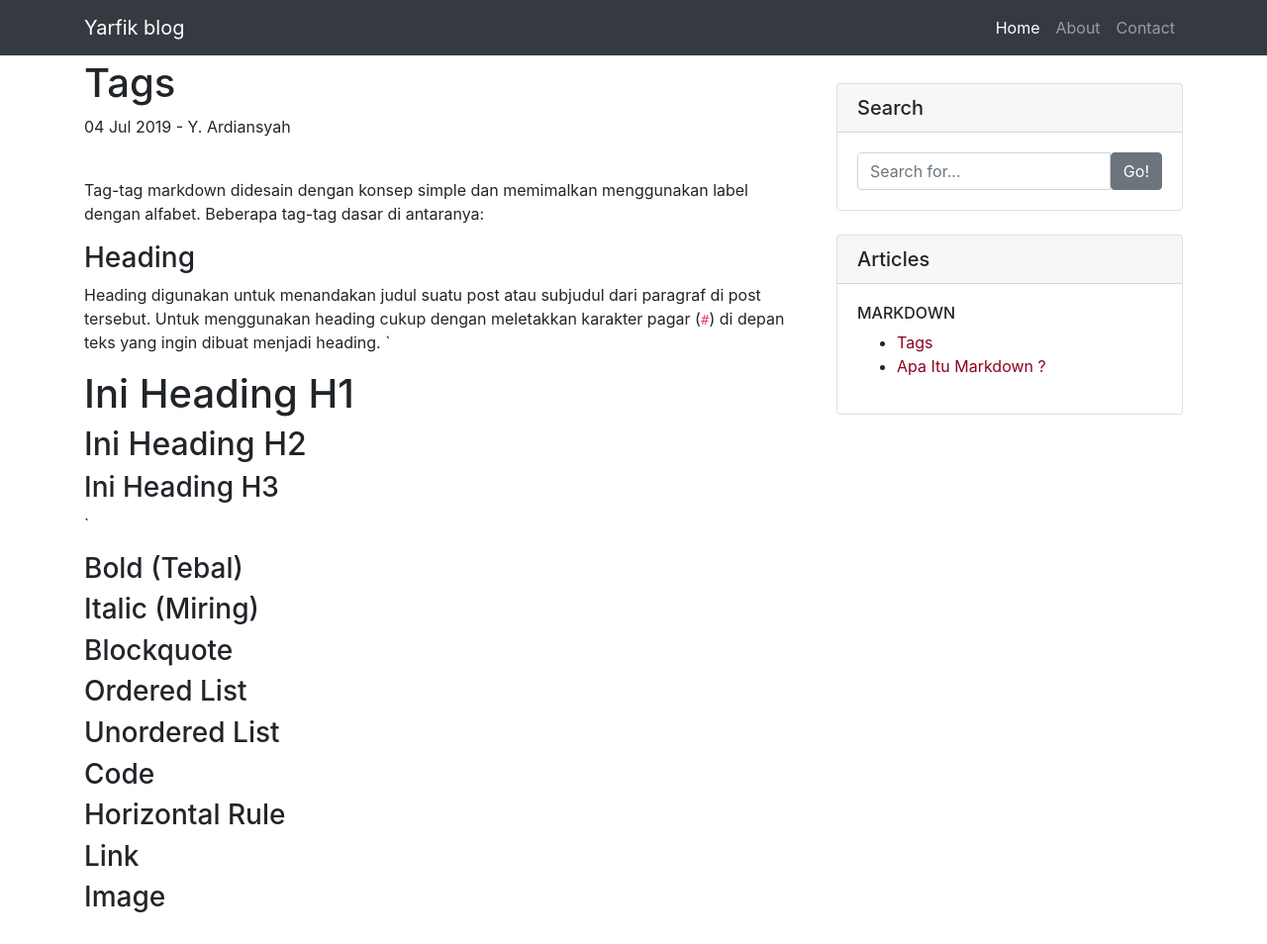
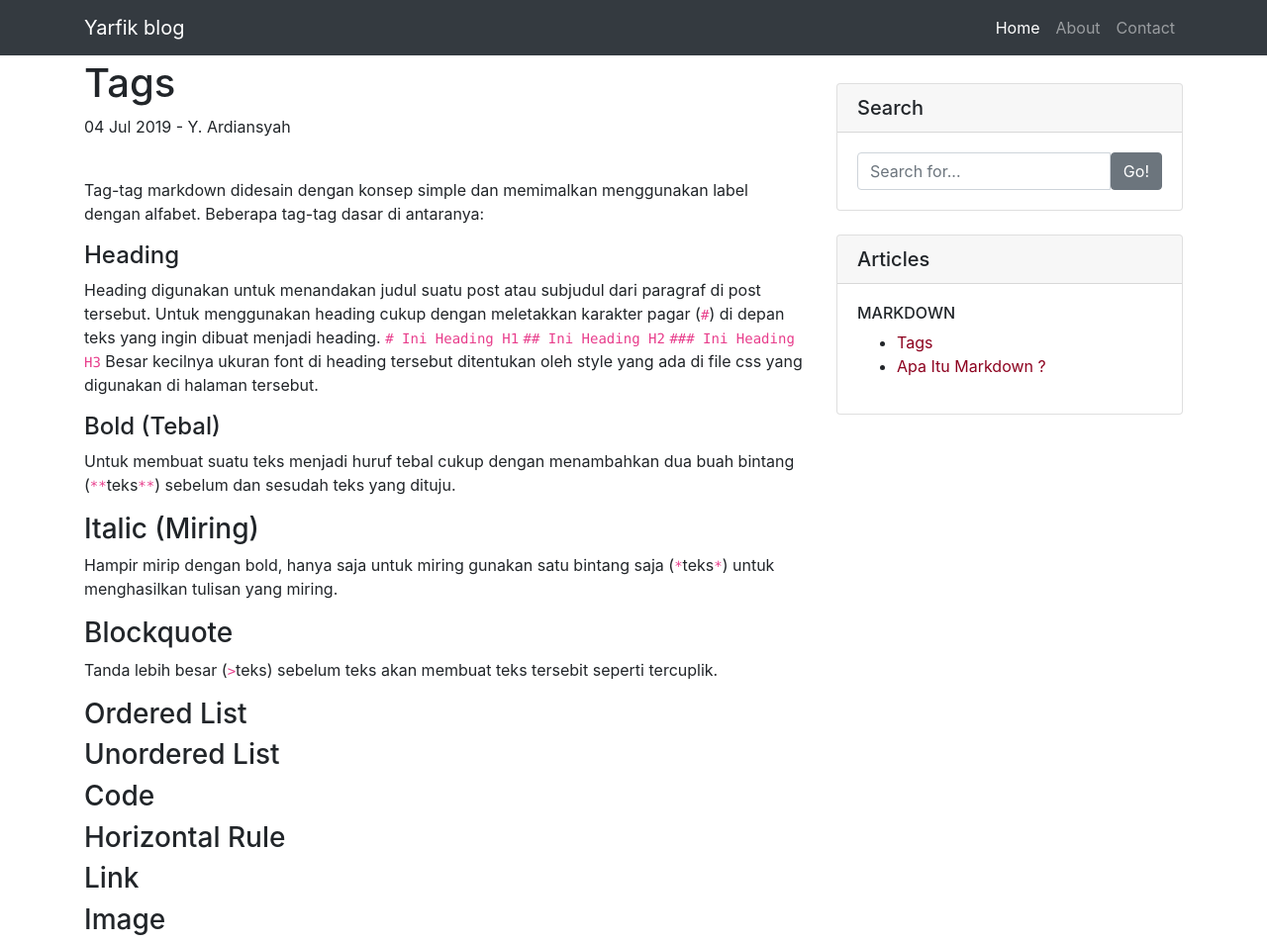
Before and after one commit to yarfik/yarfik.github.io, a Jekyll site: the page built from _posts/markdown/2019-07-04-Tags.md, in a window 1280 px wide and 954 px high. Shown: the whole window at 99% size. Built offline with Jekyll 4.4.1, drawn with Linux system fonts in a browser that asks for light colours.

Commit message:
edit tags

```diff
--- a/_posts/markdown/2019-07-04-Tags.md
+++ b/_posts/markdown/2019-07-04-Tags.md
@@ -7,17 +7,24 @@ author: Y. Ardiansyah
 
 Tag-tag markdown didesain dengan konsep simple dan memimalkan menggunakan label dengan alfabet. Beberapa tag-tag dasar di antaranya:
 
-### Heading
+#### Heading
 Heading digunakan untuk menandakan judul suatu post atau subjudul dari paragraf di post tersebut. Untuk menggunakan heading cukup dengan meletakkan karakter pagar (`#`) di depan teks yang ingin dibuat menjadi heading.
-`
-# Ini Heading H1
-## Ini Heading H2
-### Ini Heading H3
-`
-### Bold (Tebal)
+`# Ini Heading H1`
+`## Ini Heading H2`
+`### Ini Heading H3`
+Besar kecilnya ukuran font di heading tersebut ditentukan oleh style yang ada di file css yang digunakan di halaman tersebut.
+
+#### Bold (Tebal)
+Untuk membuat suatu teks menjadi huruf tebal cukup dengan menambahkan dua buah bintang (`**`teks`**`) sebelum dan sesudah teks yang dituju.
+
 ### Italic (Miring)
+Hampir mirip dengan bold, hanya saja untuk miring gunakan satu bintang saja (`*`teks`*`) untuk menghasilkan tulisan yang miring.
+
 ### Blockquote
+Tanda lebih besar (`>`teks) sebelum teks akan membuat teks tersebit seperti tercuplik.
+
 ### Ordered List
+
 ### Unordered List
 ### Code
 ### Horizontal Rule
```
